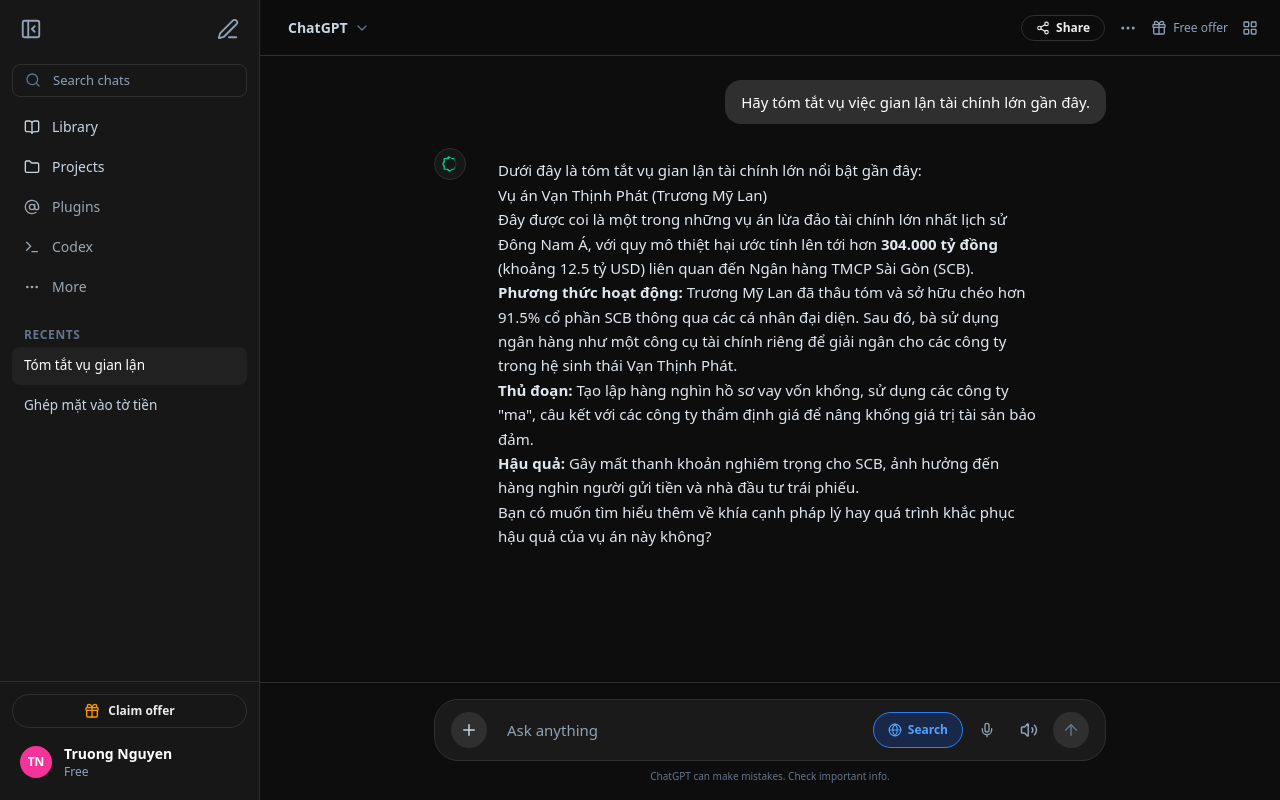
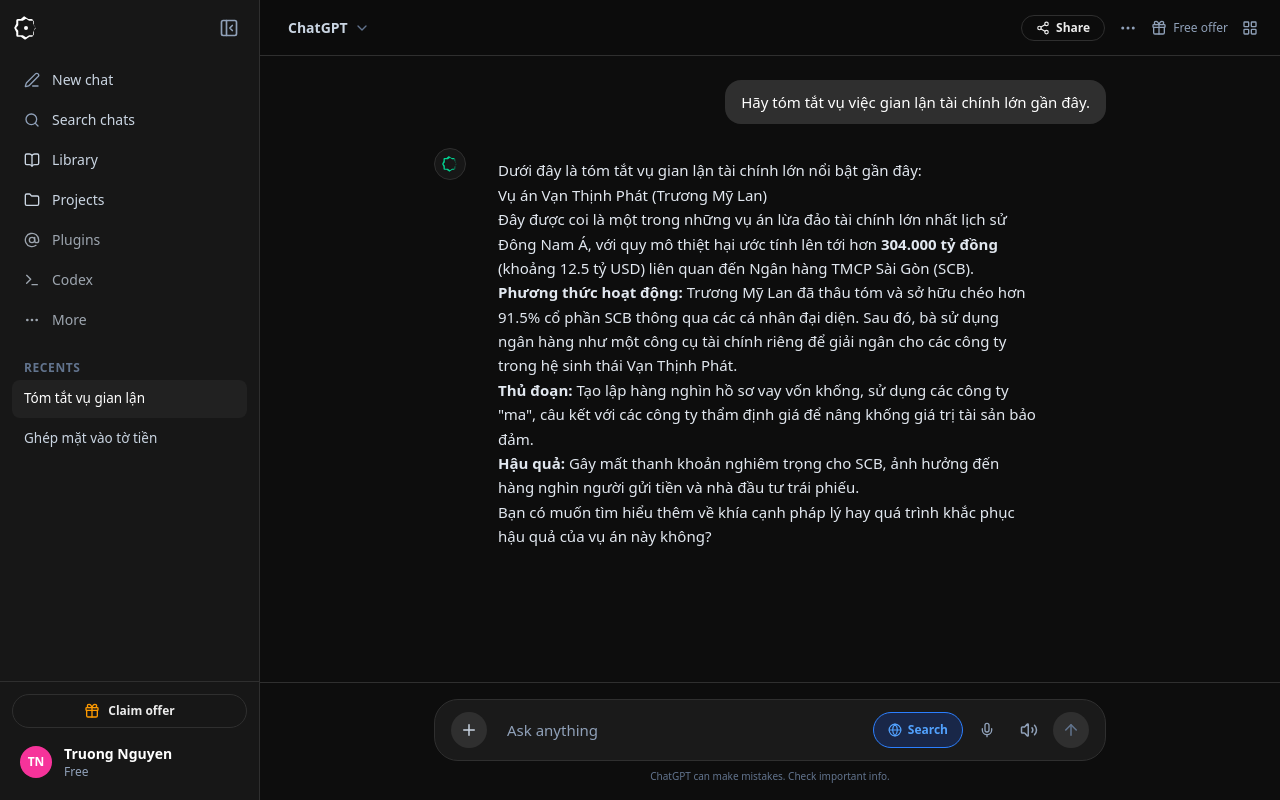
Before and after one commit to mankhb2k/chatgpt-clone-nextjs, a Next.js app: page / in a window 1280 px wide. Built offline with nearby package versions, Linux system fonts and the light colour scheme.

Commit message:
feat: hook Settings dropdown option to open the settings modal

```diff
--- a/src/components/layout/Sidebar.tsx
+++ b/src/components/layout/Sidebar.tsx
@@ -38,7 +38,8 @@
     setSidebarOpen,
     setSearchModalOpen,
     isProfileMenuOpen,
-    setProfileMenuOpen
+    setProfileMenuOpen,
+    setSettingsModalOpen
   } = useChatStore();
 
   // Trạng thái cục bộ phục vụ việc sửa tên chat trực tiếp tại danh sách
@@ -92,36 +93,47 @@
   return (
     <div className="flex h-full w-[260px] flex-col bg-[#171717] text-[#ececec] border-r border-[#2f2f2f] select-none">
 
-      {/* 1. Header: Nút thu nhỏ Sidebar (trái) và Nút Chat mới (phải) - Screenshot 1 */}
+      {/* 1. Header: Logo và Nút thu nhỏ Sidebar - Screenshot 1 */}
       <div className="flex items-center justify-between px-3.5 py-3">
+        {/* ChatGPT SVG Logo */}
+        <div className="flex items-center gap-2 cursor-pointer" onClick={() => setCurrentView("chat")}>
+          <svg
+            viewBox="0 0 24 24"
+            className="h-6 w-6 fill-current text-white hover:opacity-85 transition-opacity"
+            xmlns="http://www.w3.org/2000/svg"
+          >
+            <path d="M21.74 11.9a.86.86 0 0 0-.15-.43L19 7.63V4.5a1.5 1.5 0 0 0-1.5-1.5H14.4l-3.84-2.6a.85.85 0 0 0-.89 0L6.83 3H3.75A1.5 1.5 0 0 0 2.25 4.5v3.13L.36 11.47a.86.86 0 0 0 0 .86l1.89 3.84V19.3a1.5 1.5 0 0 0 1.5 1.5h3.08l3.84 2.6a.86.86 0 0 0 .89 0l3.84-2.6H17.5a1.5 1.5 0 0 0 1.5-1.5v-3.13l1.89-3.84a.86.86 0 0 0 .85-.83zM12 21.36L8.85 19.3H4.25v-4.6L2.14 12l2.11-2.7v-4.6h4.6L12 2.64l3.15 2.06h4.6v4.6L21.86 12l-2.11 2.7v4.6h-4.6z"/>
+            <circle cx="12" cy="12" r="2"/>
+          </svg>
+        </div>
         {/* Nút thu nhỏ Sidebar */}
         <button
           onClick={() => setSidebarOpen(false)}
           className="rounded-md p-1.5 hover:bg-[#212121] text-slate-400 hover:text-slate-200 transition-colors cursor-pointer"
           title="Close sidebar"
         >
-          <PanelLeftClose className="h-5.5 w-5.5" />
-        </button>
-
-        {/* Nút tạo Chat mới (độc lập ở góc phải của header) */}
-        <button
-          onClick={() => createNewChat()}
-          className="rounded-md p-1.5 hover:bg-[#212121] text-slate-400 hover:text-slate-200 transition-colors cursor-pointer"
-          title="New chat"
-        >
-          <Edit3 className="h-5.5 w-5.5" />
+          <PanelLeftClose className="h-5 w-5" />
         </button>
       </div>
 
       {/* 2. Menu Điều Hướng Chính */}
       <div className="px-3 py-1.5 space-y-1">
-        {/* Hộp Tìm kiếm hội thoại (Screenshot 1) */}
+        {/* Nút Chat mới (Sử dụng biểu tượng Edit3/SquarePen của ChatGPT) */}
+        <button
+          onClick={() => createNewChat()}
+          className="flex w-full items-center gap-3 rounded-lg px-3 py-2 text-sm text-slate-300 hover:bg-[#212121] transition-colors cursor-pointer"
+        >
+          <Edit3 className="h-4 w-4 text-slate-400" />
+          <span>New chat</span>
+        </button>
+
+        {/* Nút Tìm kiếm Chat */}
         <button
           onClick={() => setSearchModalOpen(true)}
-          className="flex w-full items-center gap-3 rounded-lg border border-[#2f2f2f] bg-transparent px-3 py-1.5 text-sm text-slate-400 hover:bg-[#212121] transition-colors cursor-pointer text-left mb-3"
+          className="flex w-full items-center gap-3 rounded-lg px-3 py-2 text-sm text-slate-300 hover:bg-[#212121] transition-colors cursor-pointer"
         >
-          <Search className="h-4 w-4 text-slate-500" />
-          <span className="text-[13px] text-slate-400">Search chats</span>
+          <Search className="h-4 w-4 text-slate-400" />
+          <span>Search chats</span>
         </button>
 
         {/* Nút Thư viện */}
@@ -323,7 +335,13 @@
                 </div>
 
                 {/* Settings */}
-                <div className="flex items-center gap-2.5 rounded-lg p-2.5 hover:bg-[#212121] text-[13px] text-slate-200 transition-colors cursor-pointer">
+                <div
+                  onClick={() => {
+                    setSettingsModalOpen(true);
+                    setProfileMenuOpen(false);
+                  }}
+                  className="flex items-center gap-2.5 rounded-lg p-2.5 hover:bg-[#212121] text-[13px] text-slate-200 transition-colors cursor-pointer"
+                >
                   <Settings className="h-4 w-4 text-slate-400" />
                   <span>Settings</span>
                 </div>
```
